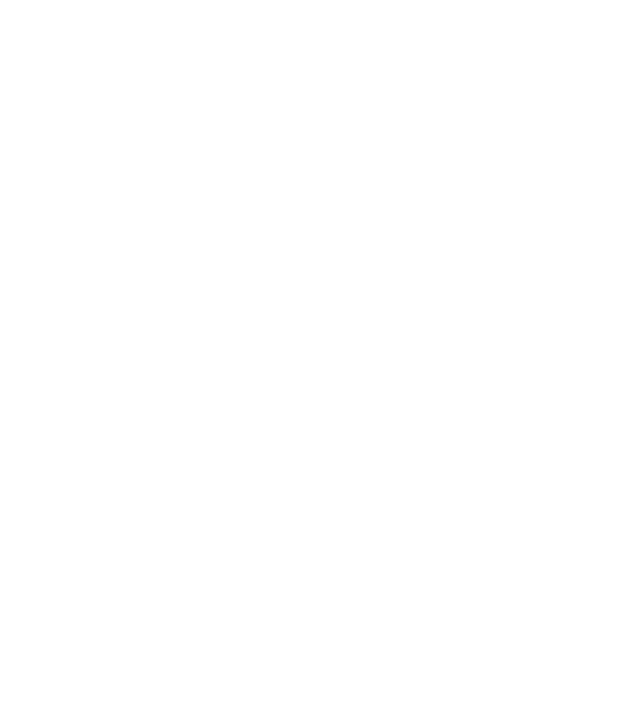
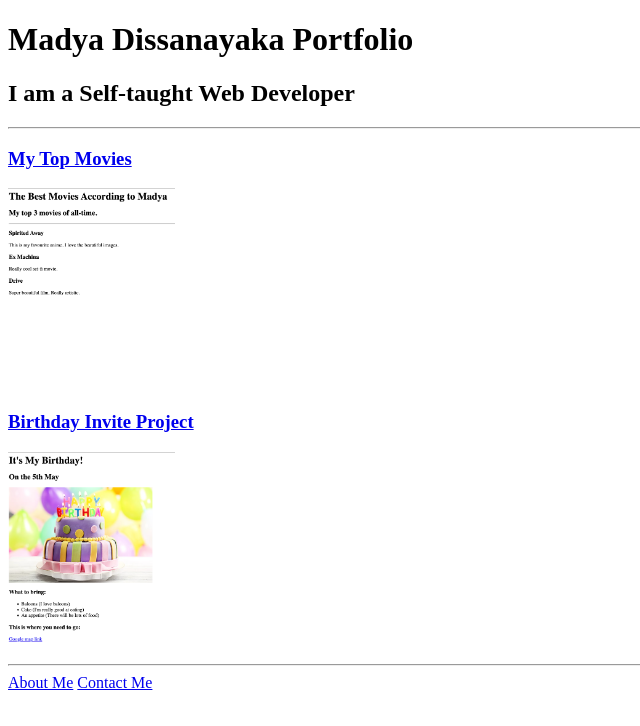
Before and after one commit to MadyaDiss/html-portfolio, a plain HTML site: page index.html in a window 1280 px wide. Shown: the whole page, without its empty margins (0-640 px from the left). Drawn offline with Linux system fonts and the light colour scheme.

Commit message:
Add files via upload

```diff
--- a/index.html
+++ b/index.html
@@ -1,15 +1,22 @@
 <!-- TODO 1: Create the HTML Boilerplate -->
+<!DOCTYPE html>
+<html lang="en">
+<head>
+    <meta charset="UTF-8">
 
-<!-- TODO 2: Add Your previous projects' HTML into the public folder -->
+    <title>Madya's Portfolio</title>
+</head>
+<body>
+    <h1>Madya Dissanayaka Portfolio</h1>
+    <h2>I am a Self-taught Web Developer</h2>
+    <hr>
+    <h3><a href="./assets/images/movie-ranking.png">My Top Movies</a></h3>
+    <img src="./assets/Screenshot 2023-10-23 at 15.55.33.png" height="200" alt="Movie ranking project preview"/>
 
-<!-- TODO 3: Take screenshots of your project previews and add the images to the images folder -->
-
-<!-- TODO 4: Add titles/subtitles etc. -->
-
-<!-- TODO 5: Add a link to the project pages -->
-
-<!-- TODO 6: Add images to show the project previews
-HINT for TODO 6: You can use the height attribute set to 200 to make the image smaller:
-https://developer.mozilla.org/en-US/docs/Web/HTML/Element/img#attr-height -->
-
-<!-- TODO 7: Add the Contact Me and About Me page links -->
+    <h3><a href="./assets/images/Birthday.png">Birthday Invite Project</a></h3>
+    <img src="./assets/images/Birthday.png" height="200" alt="Birthday invite project preview"/>
+    <hr>
+    <a href="./public/about.html">About Me</a>
+    <a href="./public/contact.html">Contact Me</a>
+</body>
+</html>
```
